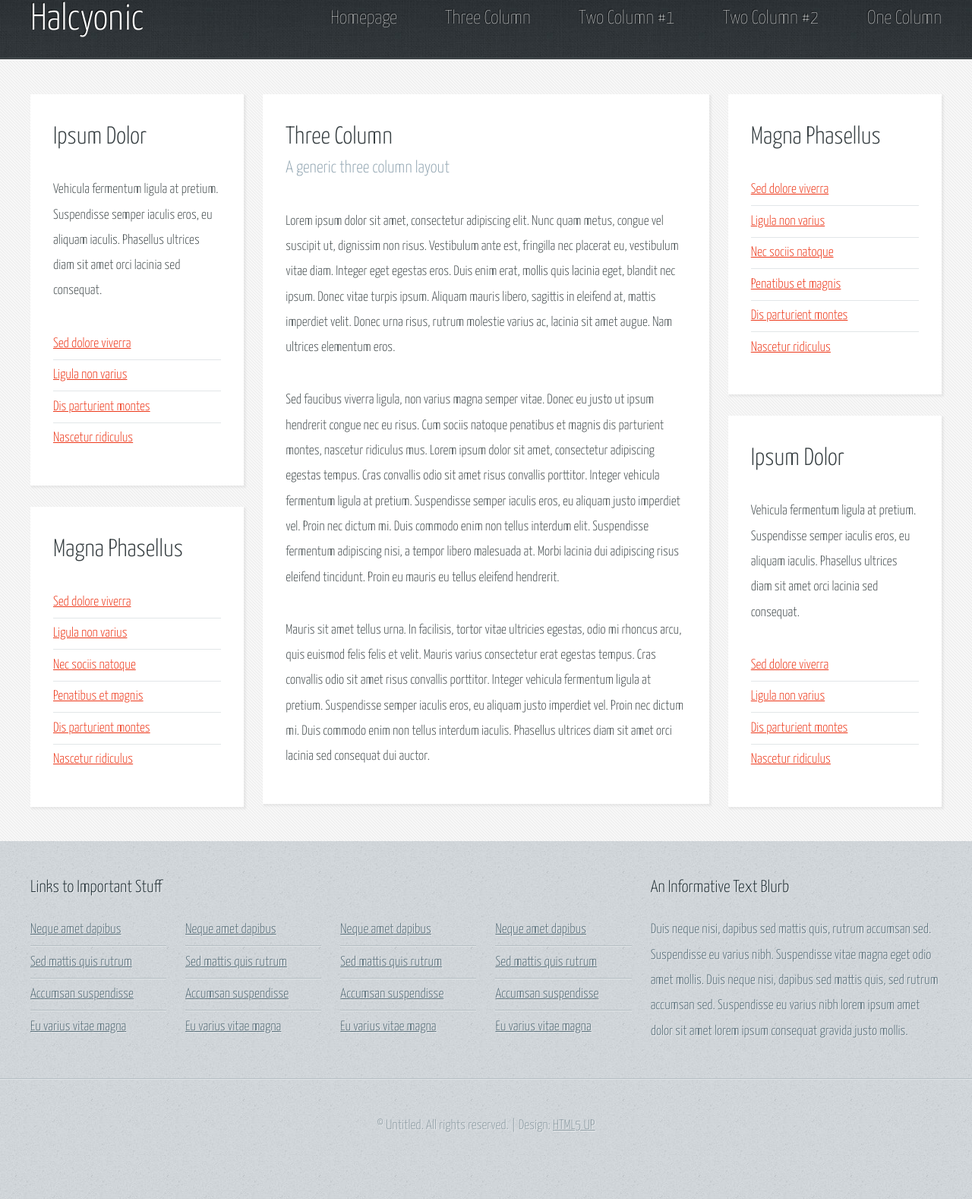
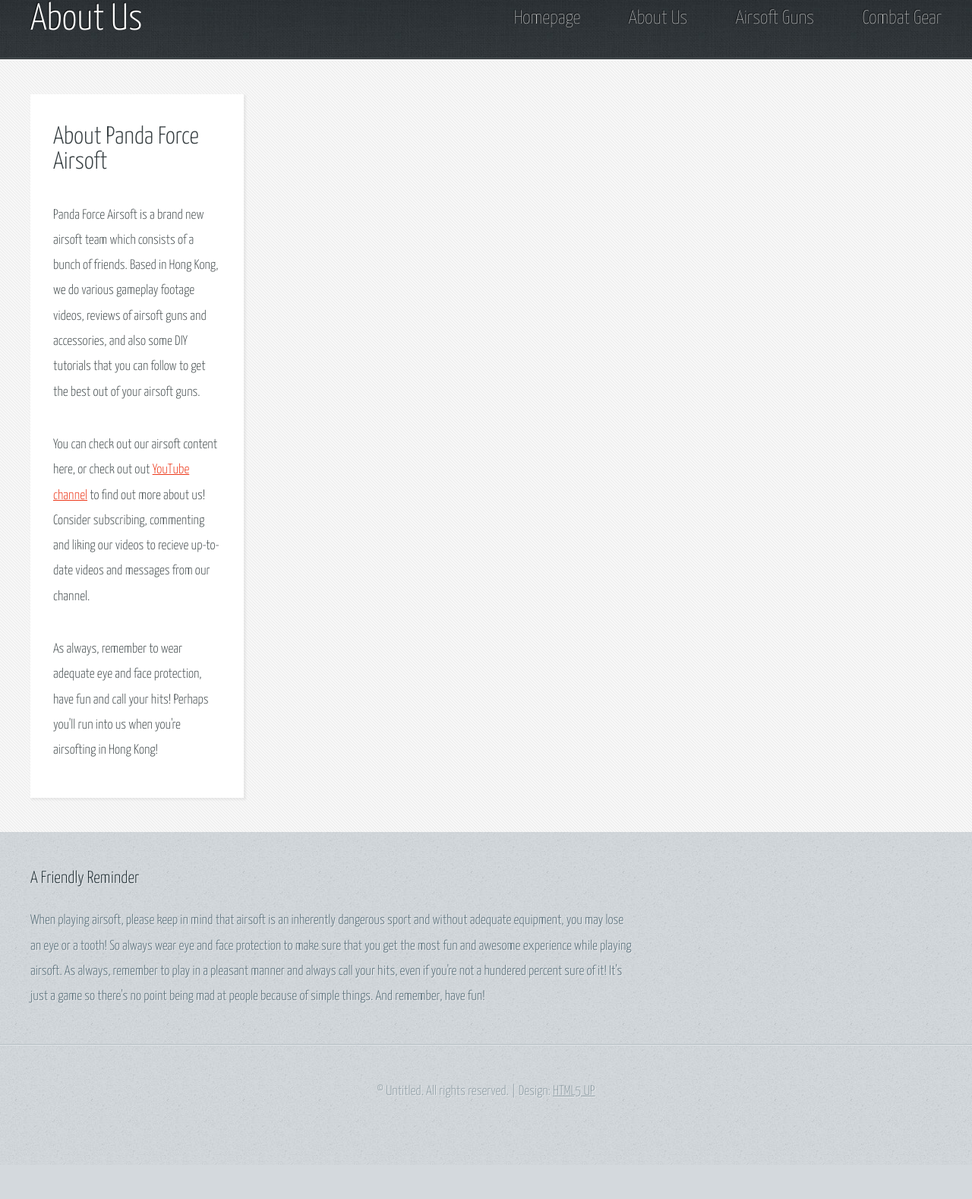
Before and after one commit to TheMercifulLordAdrian/themercifullordadrian.github.io, a plain HTML site: page threecolumn.html in a window 1280 px wide. Shown: the part 52-1630 px from the top of the page at 76% size. After the commit the page ends 1585 px from the top, so only its background shows below. Drawn offline with Linux system fonts and the light colour scheme.

```diff
--- /dev/null
+++ b/game/css/style.css
@@ -0,0 +1,42 @@
+body{
+  background-image: url("http://i.imgur.com/UZKEjzG.png");
+  background-size:
+    1200px
+}
+
+.castle {
+  position: absolute;
+  top: 250px;
+}
+
+.lordAdrian{
+  padding-top:2em;
+  padding-left:4em;
+}
+
+.makerCredits{
+  font-family: Comic Sans MS;
+  padding-left:1em;
+  text-align: center;
+  position: absolute;
+}
+
+.titleText{
+  font-family: courier new;
+  position:absolute;
+  text-align: right;
+  right: 5px;
+  top:2px;
+}
+
+.startButton{
+  padding-left: 250px;
+  margin: 6em;
+}
+
+.copyright{
+  font-family: courier new;
+  text-align: center;
+  position: absolute;
+  bottom: -5em;
+}
--- a/threecolumn.html
+++ b/threecolumn.html
@@ -6,7 +6,7 @@
 -->
 <html>
 	<head>
-		<title>Three Column - Halcyonic by HTML5 UP</title>
+		<title>Panda Force Airsoft</title>
 		<meta charset="utf-8" />
 		<meta name="viewport" content="width=device-width, initial-scale=1" />
 		<!--[if lte IE 8]><script src="assets/js/ie/html5shiv.js"></script><![endif]-->
@@ -20,18 +20,17 @@
 				<div id="header-wrapper">
 					<header id="header" class="container">
 						<div class="row">
-							<div class="12u">
+							<div class="7u 12u"(mobile)>
 
 								<!-- Logo -->
-									<h1><a href="#" id="logo">Halcyonic</a></h1>
+									<h1><a href="#" id="logo">About Us</a></h1>
 
 								<!-- Nav -->
 									<nav id="nav">
 										<a href="index.html">Homepage</a>
-										<a href="threecolumn.html">Three Column</a>
-										<a href="twocolumn1.html">Two Column #1</a>
-										<a href="twocolumn2.html">Two Column #2</a>
-										<a href="onecolumn.html">One Column</a>
+										<a href="threecolumn.html">About Us</a>
+										<a href="twocolumn1.html">Airsoft Guns</a>
+										<a href="twocolumn2.html">Combat Gear</a>
 									</nav>
 
 							</div>
@@ -46,105 +45,24 @@
 							<div class="row">
 								<div class="3u 12u(mobile)">
 
-									<!-- Left Sidebar -->
-										<section>
-											<header>
-												<h2>Ipsum Dolor</h2>
-											</header>
-											<p>
-												Vehicula fermentum ligula at pretium. Suspendisse semper iaculis eros, eu aliquam
-												iaculis. Phasellus ultrices diam sit amet orci lacinia sed consequat.
-											</p>
-											<ul class="link-list">
-												<li><a href="#">Sed dolore viverra</a></li>
-												<li><a href="#">Ligula non varius</a></li>
-												<li><a href="#">Dis parturient montes</a></li>
-												<li><a href="#">Nascetur ridiculus</a></li>
-											</ul>
-										</section>
-										<section>
-											<header>
-												<h2>Magna Phasellus</h2>
-											</header>
-											<ul class="link-list">
-												<li><a href="#">Sed dolore viverra</a></li>
-												<li><a href="#">Ligula non varius</a></li>
-												<li><a href="#">Nec sociis natoque</a></li>
-												<li><a href="#">Penatibus et magnis</a></li>
-												<li><a href="#">Dis parturient montes</a></li>
-												<li><a href="#">Nascetur ridiculus</a></li>
-											</ul>
-										</section>
-								</div>
-								<div class="6u 12u(mobile) important(mobile)">
-
 									<!-- Main Content -->
 										<section>
 											<header>
-												<h2>Three Column</h2>
-												<h3>A generic three column layout</h3>
+												<h2>About Panda Force Airsoft</h2>
 											</header>
 											<p>
-												Lorem ipsum dolor sit amet, consectetur adipiscing elit. Nunc quam metus, congue
-												vel suscipit ut, dignissim non risus. Vestibulum ante est, fringilla nec placerat
-												eu, vestibulum vitae diam. Integer eget egestas eros. Duis enim erat, mollis quis
-												lacinia eget, blandit nec ipsum. Donec vitae turpis ipsum. Aliquam mauris libero,
-												sagittis in eleifend at, mattis imperdiet velit. Donec urna risus, rutrum molestie
-												varius ac, lacinia sit amet augue. Nam ultrices elementum eros.
+												Panda Force Airsoft is a brand new airsoft team which consists of a bunch of friends. Based in Hong Kong, we do various gameplay footage videos, reviews of airsoft guns and accessories, and also some DIY tutorials that you can follow to get the best out of your airsoft guns.
 											</p>
 											<p>
-												Sed faucibus viverra ligula, non varius magna semper vitae. Donec eu justo ut ipsum
-												hendrerit congue nec eu risus. Cum sociis natoque penatibus et magnis dis parturient
-												montes, nascetur ridiculus mus. Lorem ipsum dolor sit amet, consectetur adipiscing
-												egestas tempus. Cras convallis odio sit amet risus convallis porttitor. Integer
-												vehicula fermentum ligula at pretium. Suspendisse semper iaculis eros, eu aliquam
-												justo imperdiet vel. Proin nec dictum mi. Duis commodo enim non tellus interdum
-												elit. Suspendisse fermentum adipiscing nisi, a tempor libero malesuada at. Morbi
-												lacinia dui adipiscing risus eleifend tincidunt. Proin eu mauris eu tellus eleifend
-												hendrerit.
+												You can check out our airsoft content here, or check out out <a href="https://www.youtube.com/channel/UCS1Ag-mjC7AKKGiIo5fDhUA">YouTube channel</a> to find out more about us! Consider subscribing, commenting and liking our videos to recieve up-to-date videos and messages from our channel.
 											</p>
 											<p>
-												Mauris sit amet tellus urna. In facilisis, tortor vitae ultricies egestas, odio
-												mi rhoncus arcu, quis euismod felis felis et velit. Mauris varius consectetur erat
-												egestas tempus. Cras convallis odio sit amet risus convallis porttitor. Integer
-												vehicula fermentum ligula at pretium. Suspendisse semper iaculis eros, eu aliquam
-												justo imperdiet vel. Proin nec dictum mi. Duis commodo enim non tellus interdum
-												iaculis. Phasellus ultrices diam sit amet orci lacinia sed consequat dui auctor.
+												As always, remember to wear adequate eye and face protection, have fun and call your hits! Perhaps you'll run into us when you're airsofting in Hong Kong!
 											</p>
 										</section>
 
 								</div>
 								<div class="3u 12u(mobile)">
-
-									<!-- Right Sidebar -->
-										<section>
-											<header>
-												<h2>Magna Phasellus</h2>
-											</header>
-											<ul class="link-list">
-												<li><a href="#">Sed dolore viverra</a></li>
-												<li><a href="#">Ligula non varius</a></li>
-												<li><a href="#">Nec sociis natoque</a></li>
-												<li><a href="#">Penatibus et magnis</a></li>
-												<li><a href="#">Dis parturient montes</a></li>
-												<li><a href="#">Nascetur ridiculus</a></li>
-											</ul>
-										</section>
-										<section>
-											<header>
-												<h2>Ipsum Dolor</h2>
-											</header>
-											<p>
-												Vehicula fermentum ligula at pretium. Suspendisse semper iaculis eros, eu aliquam
-												iaculis. Phasellus ultrices diam sit amet orci lacinia sed consequat.
-											</p>
-											<ul class="link-list">
-												<li><a href="#">Sed dolore viverra</a></li>
-												<li><a href="#">Ligula non varius</a></li>
-												<li><a href="#">Dis parturient montes</a></li>
-												<li><a href="#">Nascetur ridiculus</a></li>
-											</ul>
-										</section>
 
 								</div>
 							</div>
@@ -158,58 +76,11 @@
 						<div class="row">
 							<div class="8u 12u(mobile)">
 
-								<!-- Links -->
-									<section>
-										<h2>Links to Important Stuff</h2>
-										<div>
-											<div class="row">
-												<div class="3u 12u(mobile)">
-													<ul class="link-list last-child">
-														<li><a href="#">Neque amet dapibus</a></li>
-														<li><a href="#">Sed mattis quis rutrum</a></li>
-														<li><a href="#">Accumsan suspendisse</a></li>
-														<li><a href="#">Eu varius vitae magna</a></li>
-													</ul>
-												</div>
-												<div class="3u 12u(mobile)">
-													<ul class="link-list last-child">
-														<li><a href="#">Neque amet dapibus</a></li>
-														<li><a href="#">Sed mattis quis rutrum</a></li>
-														<li><a href="#">Accumsan suspendisse</a></li>
-														<li><a href="#">Eu varius vitae magna</a></li>
-													</ul>
-												</div>
-												<div class="3u 12u(mobile)">
-													<ul class="link-list last-child">
-														<li><a href="#">Neque amet dapibus</a></li>
-														<li><a href="#">Sed mattis quis rutrum</a></li>
-														<li><a href="#">Accumsan suspendisse</a></li>
-														<li><a href="#">Eu varius vitae magna</a></li>
-													</ul>
-												</div>
-												<div class="3u 12u(mobile)">
-													<ul class="link-list last-child">
-														<li><a href="#">Neque amet dapibus</a></li>
-														<li><a href="#">Sed mattis quis rutrum</a></li>
-														<li><a href="#">Accumsan suspendisse</a></li>
-														<li><a href="#">Eu varius vitae magna</a></li>
-													</ul>
-												</div>
-											</div>
-										</div>
-									</section>
-
-							</div>
-							<div class="4u 12u(mobile)">
-
 								<!-- Blurb -->
 									<section>
-										<h2>An Informative Text Blurb</h2>
+										<h2>A Friendly Reminder</h2>
 										<p>
-											Duis neque nisi, dapibus sed mattis quis, rutrum accumsan sed. Suspendisse eu
-											varius nibh. Suspendisse vitae magna eget odio amet mollis. Duis neque nisi,
-											dapibus sed mattis quis, sed rutrum accumsan sed. Suspendisse eu varius nibh
-											lorem ipsum amet dolor sit amet lorem ipsum consequat gravida justo mollis.
+											When playing airsoft, please keep in mind that airsoft is an inherently dangerous sport and without adequate equipment, you may lose an eye or a tooth! So always wear eye and face protection to make sure that you get the most fun and awesome experience while playing airsoft. As always, remember to play in a pleasant manner and always call your hits, even if you're not a hundered percent sure of it! It's just a game so there's no point being mad at people because of simple things. And remember, have fun!
 										</p>
 									</section>
 
```
Also changed, not shown: game/index.html (added, +55 -0 lines), onecolumn.html (deleted, +0 -191 lines), game/README.txt (added), game/license.txt (added).
